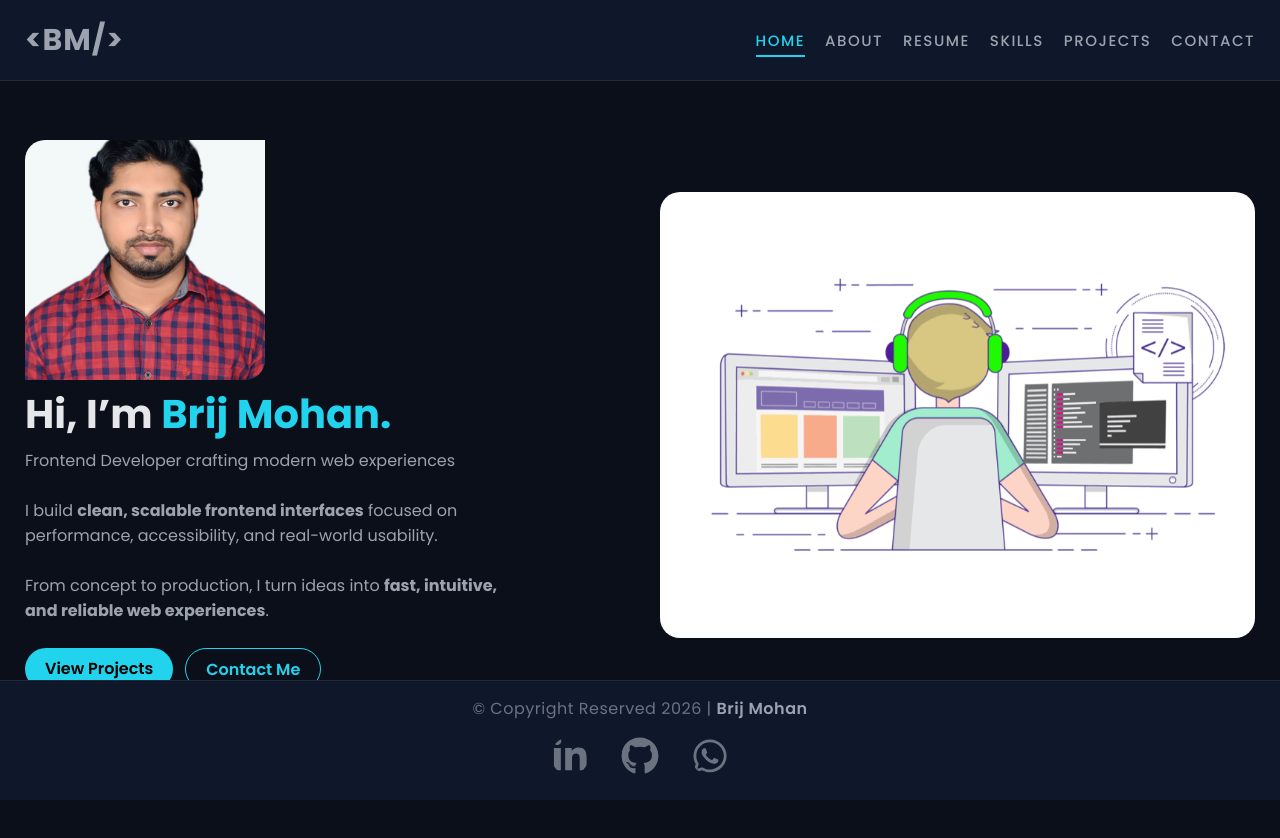
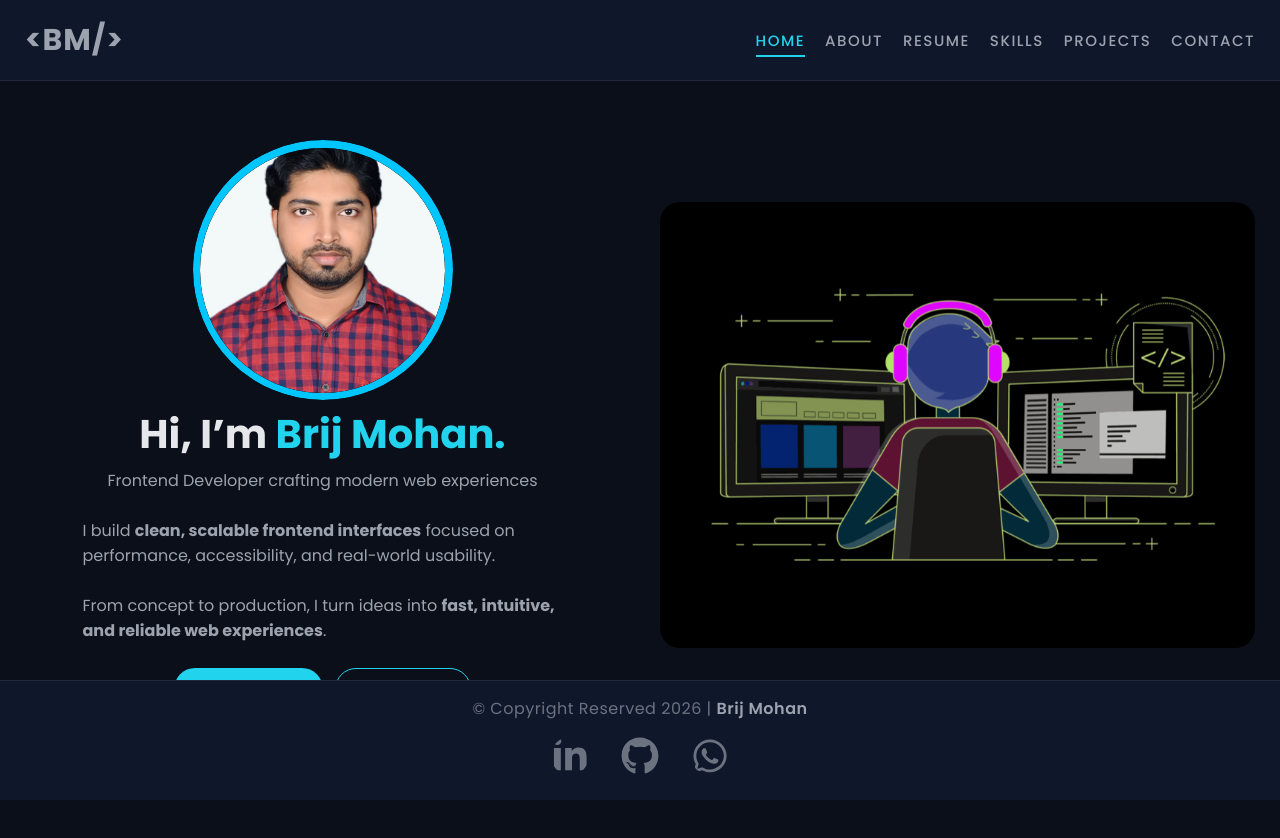
Before and after one commit to brij-mohan09/brij_mohan_portfolio, a React (Vite) app: page / in a window 1280 px wide. Shown: the top 838 px of the page. Built offline with nearby package versions, Linux system fonts and the light colour scheme; a web font is replaced by a local one.

Commit message:
fix the skill page and hero profile image

```diff
--- a/src/App.scss
+++ b/src/App.scss
@@ -284,17 +284,49 @@ li {
   }
 
   & .hero-content {
+    display: flex;
+    justify-content: center;
+    align-items: center;
+    flex-direction: column;
+
     .hero-profile {
-      width: 24rem;
-      height: 24rem;
-      border-radius: 2rem 0;
+      width: 26rem;
+      height: 26rem;
+      border-radius: 50%;
       overflow: hidden;
       margin-bottom: 1rem;
+      display: flex;
+      justify-content: center;
+      align-items: center;
+
+      & .hero-profile-circle {
+         width: 26rem;
+        height: 26rem;
+        border-radius: 50%;
+        background: conic-gradient(#00c6ff 360deg, rgba(255, 255, 255, 0.15) 0deg);
+        display: flex;
+        justify-content: center;
+        align-items: center;
+      }
+
+      & .hero-profile-inner {
+        width: 24.5rem;
+        height: 24.5rem;
+        background: #000;
+        border-radius: 50%;
+        overflow: hidden;
+        display: flex;
+        justify-content: center;
+        align-items: center;
+      }
 
       & .hero-profile-img {
+        // padding: 0.6rem;
         width: 100%;
         height: 100%;
+        border-radius: 50%;
         object-fit: cover;
+        background: #000;
       }
     }
 
@@ -355,10 +387,13 @@ li {
    .hero-image {
     display: flex;
     justify-content: center;
+    align-items: center;
 
     img {
       width: 100%;
+      height: auto;
       border-radius: 2rem;
+      filter: invert(100%);
     }
   }
 }
@@ -613,8 +648,17 @@ li {
   transform: scale(0.95);
   transition: all 0.25s ease;
   display: flex;
-  align-items: center;
+  align-items: flex-start;
   justify-content: center;
+  max-height: 100%;
+  overflow-y: auto;
+
+  scrollbar-width: none;        // Firefox
+    -ms-overflow-style: none;     // IE / Edge legacy
+
+    &::-webkit-scrollbar {        // Chrome, Safari
+      display: none;
+    }
 
   & ul {
     list-style: none;
--- a/src/components/HeroSection.jsx
+++ b/src/components/HeroSection.jsx
@@ -6,7 +6,11 @@ const HeroSection = () => {
       <div className="hero-container container">
         <div className="hero-content">
           <div className="hero-profile">
-            <img src="/images/DSC_0772.JPG" alt="Brij Mohan" className="hero-profile-img"/>
+            <div className="hero-profile-circle">
+              <div className="hero-profile-inner">
+                <img src="/images/DSC_0772.JPG" alt="Brij Mohan" className="hero-profile-img"/>
+              </div>
+            </div>
           </div>
 
           <h1>Hi, I’m <span>Brij Mohan.</span></h1>
--- a/src/pages/Skills.jsx
+++ b/src/pages/Skills.jsx
@@ -7,47 +7,47 @@ const skillsData = [
   {
     name: "HTML",
     icon: <FaHtml5 />,
-    concepts: ["Semantic HTML", "Forms", "Accessibility", "SEO"]
+    concepts: ["HTML5", "Semantic HTML", "Forms & Validation", "Tables & Structured Data", "Multimedia Elements", "Responsive Images (picture, srcset)", "Meta Tags & SEO Basics", "Accessibility (ARIA, alt, labels)", "Data Attributes", "Embedded Content (iframe)"]
   },
   {
     name: "CSS",
     icon: <FaCss3Alt />,
-    concepts: ["Flexbox", "Grid", "Animations", "Responsive Design"]
+    concepts: ["Flexbox", "Grid Layout", "Responsive Design", "Media Queries", "Positioning", "Box Model", "CSS Variables", "Pseudo-classes & Pseudo-elements", "Transitions & Animations", "Basic Layout Architecture"]
   },
   {
     name: "JavaScript",
     icon: <FaJsSquare />,
-    concepts: ["ES6+", "Async/Await", "DOM", "Closures"]
+    concepts: ["ES6+ Syntax", "DOM Manipulation", "Event Handling", "Functions & Closures", "Arrays & Objects Methods", "Promises", "Async/Await", "Fetch API", "Error Handling", "Local Storage"]
   },
   {
     name: "React",
     icon: <FaReact />,
-    concepts: ["Hooks", "Context", "Components", "Lifecycle"]
+    concepts: ["Functional Components", "Props & State", "React Hooks (useState, useEffect)", "Conditional Rendering", "Lists & Keys", "Event Handling", "Component Composition", "React Router", "API Integration", "Basic Performance Optimization"]
   },
   {
     name: "Redux",
     icon: <SiRedux />,
-    concepts: ["Store", "Reducers", "Actions", "Middleware"]
+    concepts: ["State Management Basics", "Redux Store", "Actions", "Reducers", "Dispatch", "Redux Toolkit Basics"]
   },
   {
     name: "SCSS",
     icon: <FaSass />,
-    concepts: ["Variables", "Mixins", "Nesting"]
+    concepts: ["Variables", "Nesting", "Mixins", "Partials", "Importing SCSS Files"]
   },
   {
     name: "Tailwind",
     icon: <SiTailwindcss />,
-    concepts: ["Utility Classes", "Responsive", "Dark Mode"]
+    concepts: ["Utility-First Styling", "Spacing Utilities", "Typography Utilities", "Flexbox Utilities", "Responsive Utilities", "Basic Layout Styling"]
   },
   {
     name: "Git",
     icon: <FaGitAlt />,
-    concepts: ["Commits", "Branches", "Rebase", "Merge"]
+    concepts: ["Version Control Workflow", "Branching & Merging", "Pull Requests", "Conflict Resolution", "Git Rebase", "Git Stash", "Commit Best Practices", "Collaboration Workflow"]
   },
   {
     name: "Python",
     icon: <FaPython />,
-    concepts: ["OOP", "Data Structures", "Async", "Scripting"]
+    concepts: ["Python Syntax", "Variables & Data Types", "Conditional Statements", "Loops", "Functions", "Lists & Dictionaries", "Basic File Handling", "Simple Modules"]
   }
 ];
 
```
